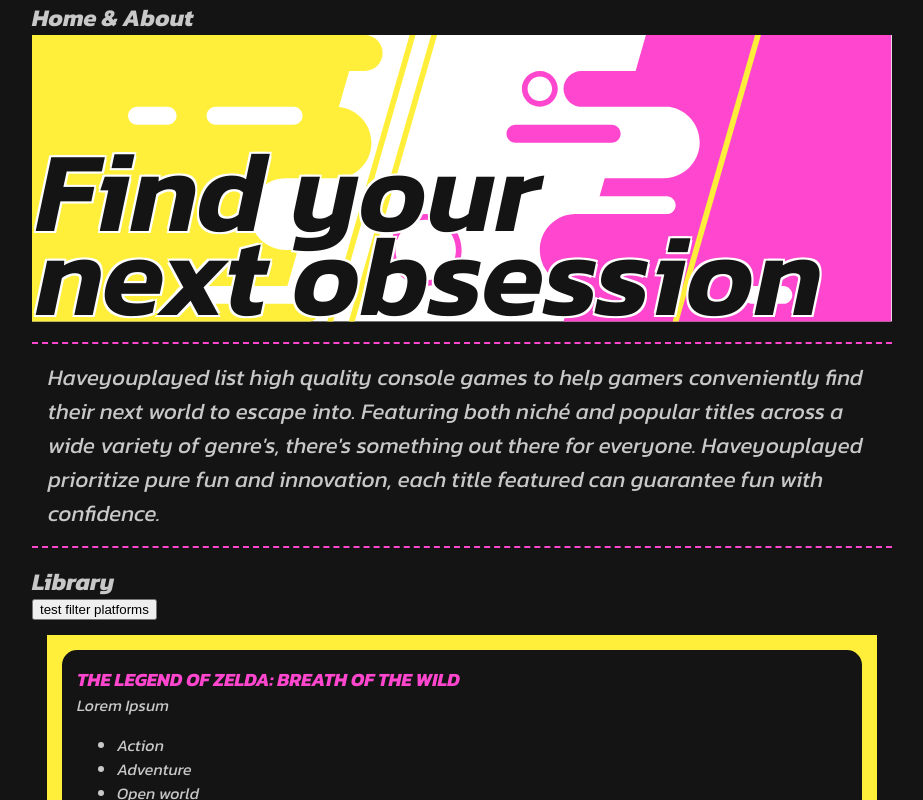
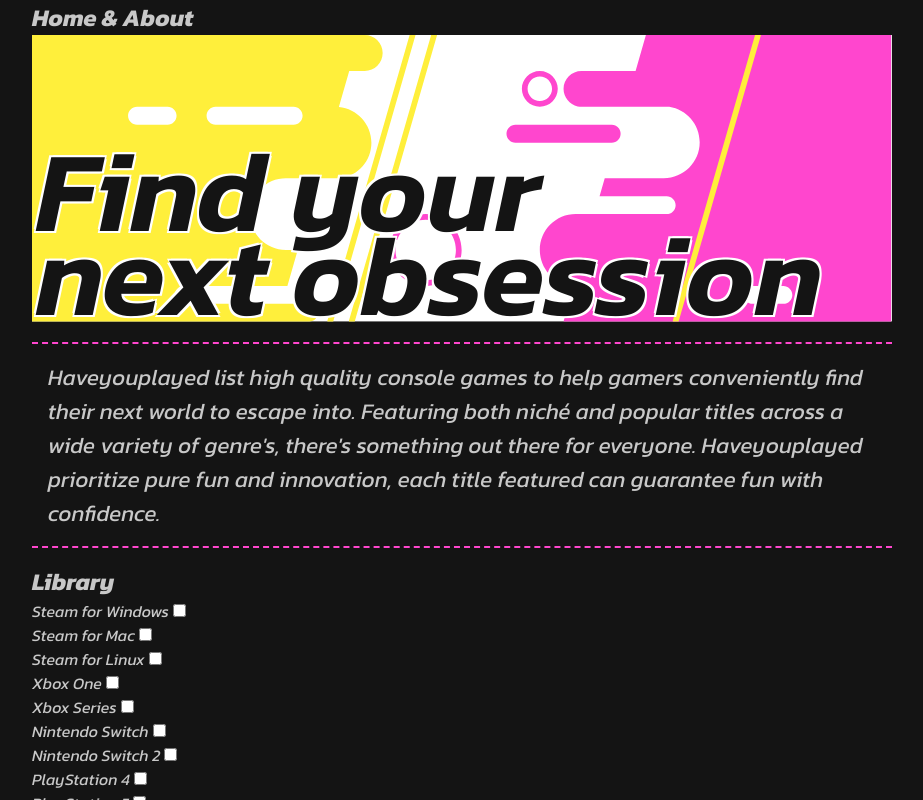
Before and after one commit to MidnattLantern/haveyouplayed, a React (Vite) app: page / in a window 1280 px wide. Shown: the top 800 px of the page, without its empty margins (178-1101 px from the left). Built offline with nearby package versions, Linux system fonts and the light colour scheme.

Commit message:
(feature) Create a functional filter that directly changes the GUI

```diff
--- a/src/components/library/Library.module.scss
+++ b/src/components/library/Library.module.scss
@@ -4,3 +4,8 @@
     gap: 25px;
     margin: 15px;
 }
+
+.platformFilterContainer {
+    display: flex;
+    flex-direction: column;
+}
--- a/src/components/library/Library.tsx
+++ b/src/components/library/Library.tsx
@@ -6,27 +6,73 @@
 
 function Library() {
     const libraryData = rawLibraryData as IGame[]
-    const [platformFilters, setPlatformFilters] = useState(["Steam for Windows", "Steam for Mac"])
+    const [platformFilters, setPlatformFilters] = useState<string[]>([])
 
-    function handleApplyPlatformFilters() {
-        const filtered = libraryData.filter(gameFromLibraryData =>
+    function handleSetPlatformFilter(event: React.ChangeEvent) {
+        const { name, checked } = event.target as HTMLInputElement
+        if (checked) {
+            setPlatformFilters(prev => [...prev, name]) // add platform
+        } else {
+            setPlatformFilters(platformFilters.filter(platform => platform !== name)) // remove platform
+        }
+    }
+
+    const filtered = platformFilters.length === 0 ? (
+        libraryData // no filter = just show all of it
+    ) : (
+        libraryData.filter(gameFromLibraryData =>
             platformFilters.some(platformToInclude =>
                 gameFromLibraryData.platform.some(platformThatExists =>
                     platformThatExists === platformToInclude
                 )
             )
         )
-        console.log(filtered)
-    }
+    )
+
 
     return (
         <>
             <h2>Library</h2>
-            <div>
-                <button onClick={handleApplyPlatformFilters}>test filter platforms</button>
+            <div className={Styles.platformFilterContainer}>
+                <label>
+                    <span>Steam for Windows</span>
+                    <input type="checkbox" name={"Steam for Windows"} onChange={handleSetPlatformFilter}/>
+                </label>
+                <label>
+                    <span>Steam for Mac</span>
+                    <input type="checkbox" name={"Steam for Mac"} onChange={handleSetPlatformFilter}/>
+                </label>
+                <label>
+                    <span>Steam for Linux</span>
+                    <input type="checkbox" name={"Steam for Linux"} onChange={handleSetPlatformFilter}/>
+                </label>
+                <label>
+                    <span>Xbox One</span>
+                    <input type="checkbox" name={"Xbox One"} onChange={handleSetPlatformFilter}/>
+                </label>
+                <label>
+                    <span>Xbox Series</span>
+                    <input type="checkbox" name={"Xbox Series"} onChange={handleSetPlatformFilter}/>
+                </label>
+                <label>
+                    <span>Nintendo Switch</span>
+                    <input type="checkbox" name={"Nintendo Switch"} onChange={handleSetPlatformFilter}/>
+                </label>
+                <label>
+                    <span>Nintendo Switch 2</span>
+                    <input type="checkbox" name={"Nintendo Switch 2"} onChange={handleSetPlatformFilter}/>
+                </label>
+                <label>
+                    <span>PlayStation 4</span>
+                    <input type="checkbox" name={"PlayStation 4"} onChange={handleSetPlatformFilter}/>
+                </label>
+                <label>
+                    <span>PlayStation 5</span>
+                    <input type="checkbox" name={"PlayStation 5"} onChange={handleSetPlatformFilter}/>
+                </label>
             </div>
             <div className={Styles.container}>
-                {libraryData.map((game, index) => (
+                {filtered.map((game, index) => (
                     <GameCard key={index} gameCardData={game}/>
                 ))}
             </div>
```
